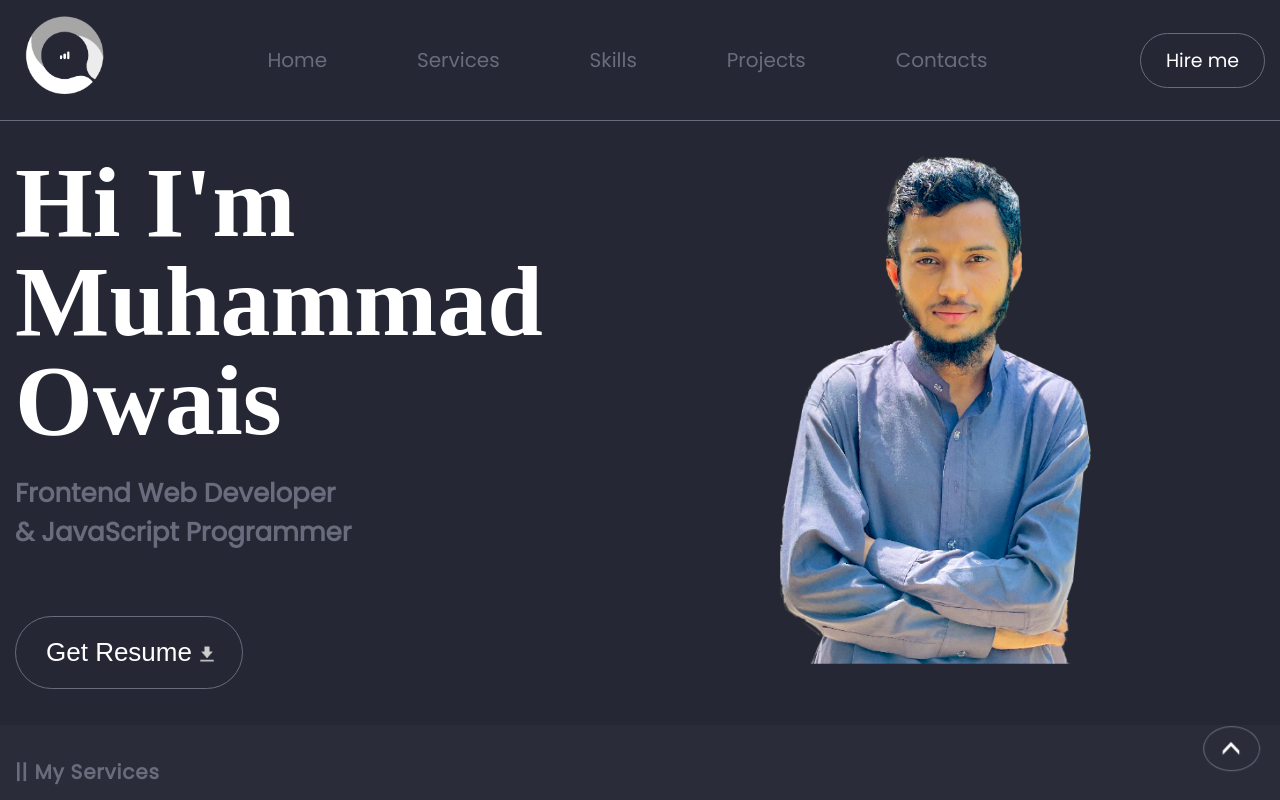
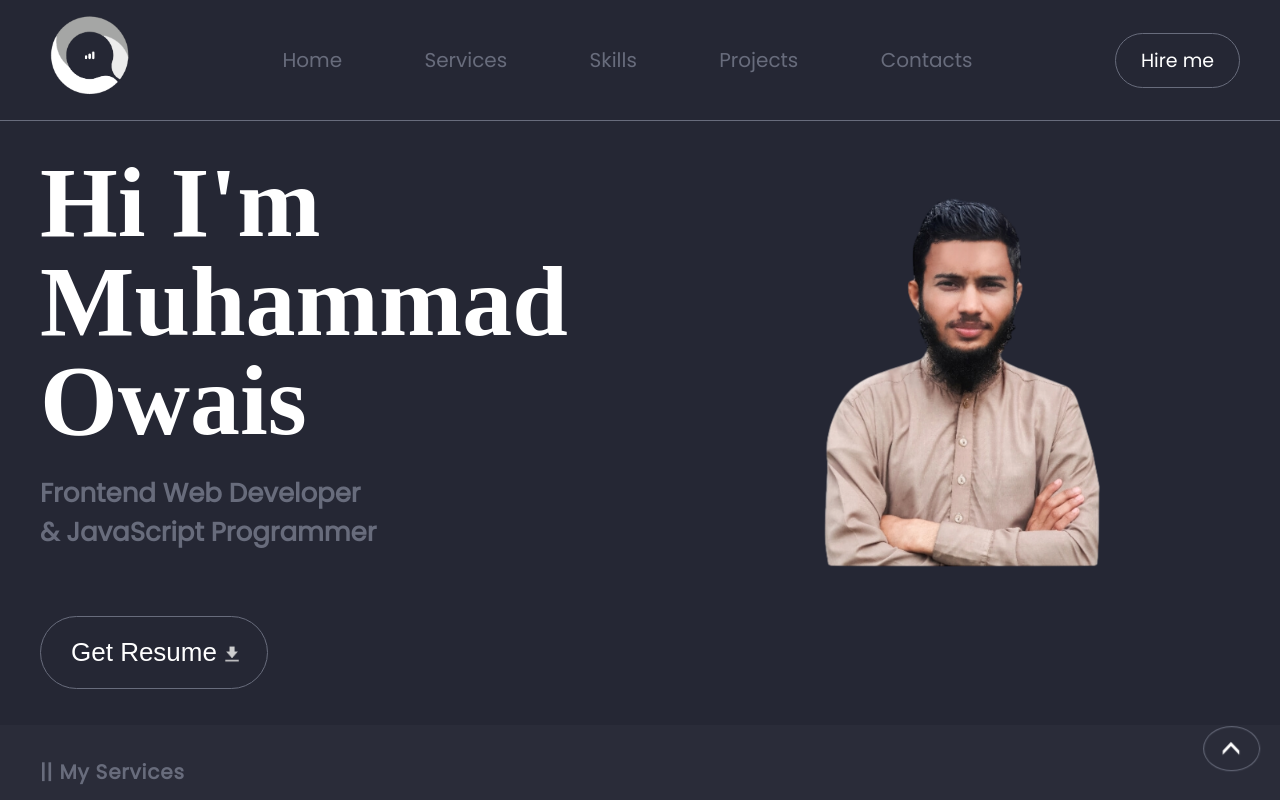
Before and after one commit to ProgrammerOwais/MyPortfolio.github.io, a React (Create React App) app: page / in a window 1280 px wide. Shown: the top 800 px of the page. Built offline with nearby package versions, Linux system fonts and the light colour scheme.

Commit message:
updating data

```diff
--- a/src/components/Mainsec.js
+++ b/src/components/Mainsec.js
@@ -1,4 +1,4 @@
-import myImg from "../images/owaisimg.png";
+import myImg from "../images/newowaisimg.png";
 import download from "../images/download.png";
 import myResume from "../myresume.pdf";
 
--- a/src/index.css
+++ b/src/index.css
@@ -364,10 +364,12 @@ a {
   position: absolute;
   /* border: 1px solid blue; */
   width: 100%;
-  min-width: 500px;
-  left: 35%;
-  top: -30px;
+  min-width: 100px;
+  max-width: 400px;
+  left: 50%;
+  top: 5%;
   transform: translateX(-50%);
+  background-color: transparent;
 }
 .sec1-col2 {
   /* border: 1px solid blue; */
@@ -437,7 +439,7 @@ a {
 }
 .sub-container {
   /* border: 1px solid yellow; */
-  width: 1250px;
+  width: 1200px;
   margin: 0 auto;
 }
 
@@ -1154,21 +1156,24 @@ a {
 
   .sec1-col2 {
     order: 0;
-    width: 48%;
+    width: 58%;
     align-items: center;
     justify-content: center;
+    /* border: 1px solid red; */
   }
   .sec1-col1 {
-    width: 50%;
+    width: 40%;
     order: 1;
+    /* border: 1px solid red; */
   }
 
   .mainImg {
     position: relative;
-    left: -30%;
-    top: -50px;
+    left: 10%;
+    top: 10px;
     transform: none;
-    min-width: 550px;
+    min-width: 200px;
+    max-width: 300px;
   }
 
   .resume-div {
@@ -1291,7 +1296,9 @@ a {
     --p1: 14px;
   }
   .mainImg {
-    left: -10%;
+    left: 10%;
+    top: 10%;
+    max-width: 350px;
   }
   .sec1-col2 {
     align-items: flex-start;
@@ -1427,8 +1434,13 @@ a {
   }
 
   .mainImg {
-    left: -15%;
+    left: 0%;
     min-width: 650px;
+    width: 100%;
+    min-width: 200px;
+    max-width: 400px;
+    /* border: 1px solid red; */
+    /* border: 2px solid red; */
   }
   .heading1 {
     margin-bottom: 1.5rem;
@@ -1539,7 +1551,7 @@ a {
 }
 @media (min-width: 1250px) {
   .sub-container {
-    width: 1250px;
+    width: 1200px;
   }
 }
 @media (min-width: 1500px) {
```
Also changed, not shown: src/images/newowaisimg.png (added), src/images/owaiswhite.png (added).
